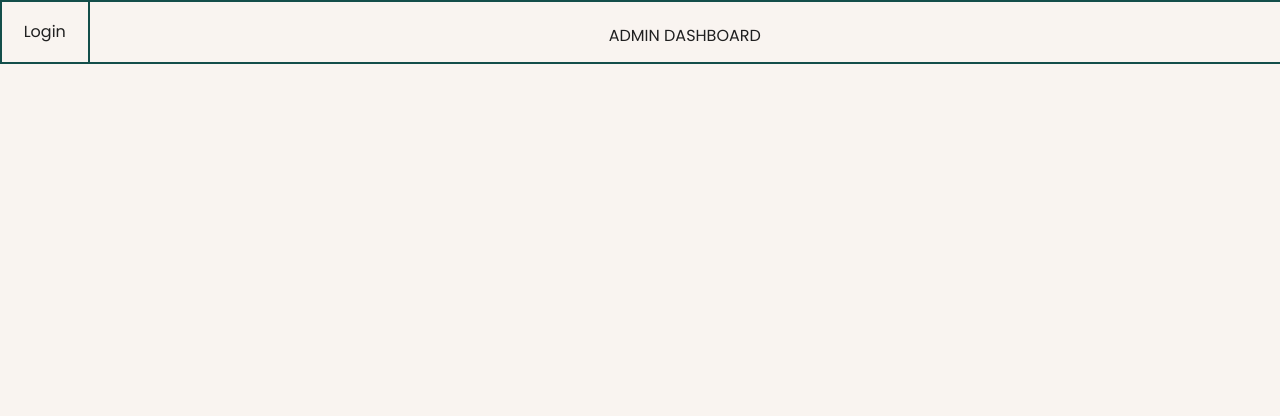
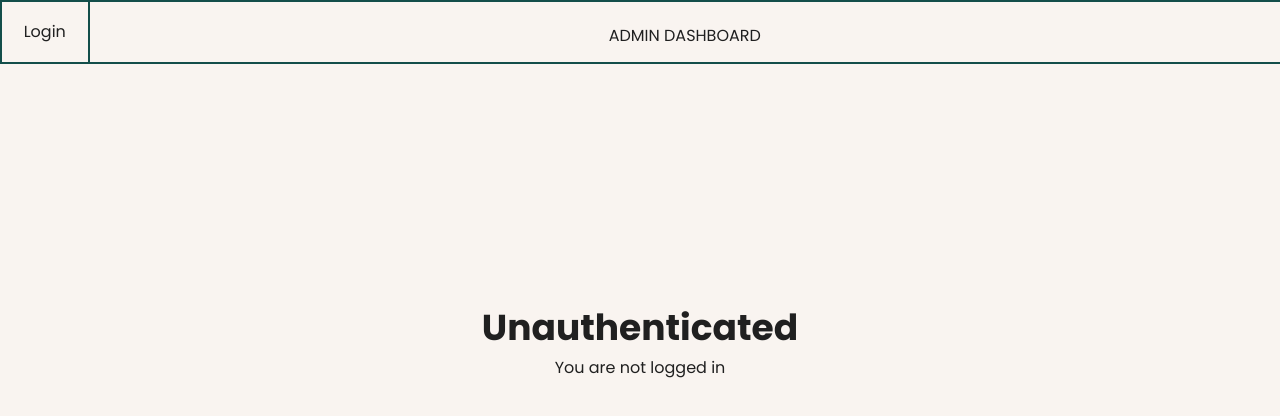
Before and after one commit to bLanK-sudo/Admin-Saavan, a Next.js app: page / in a window 1280 px wide. Shown: the top 416 px of the page. Built offline with nearby package versions, Linux system fonts and the light colour scheme.

Commit message:
typo in main page

```diff
--- a/src/app/page.js
+++ b/src/app/page.js
@@ -25,7 +25,7 @@ export default function Home() {
       </>
     );
   }
-  if (status === "unautenticated") {
+  if (status === "unauthenticated") {
     return (
       <>
         <div className="flex flex-col gap-2 justify-center items-center min-h-[70vh]">
```
Also changed, not shown: 1 other file (tests, documents, lock files or other folders).
